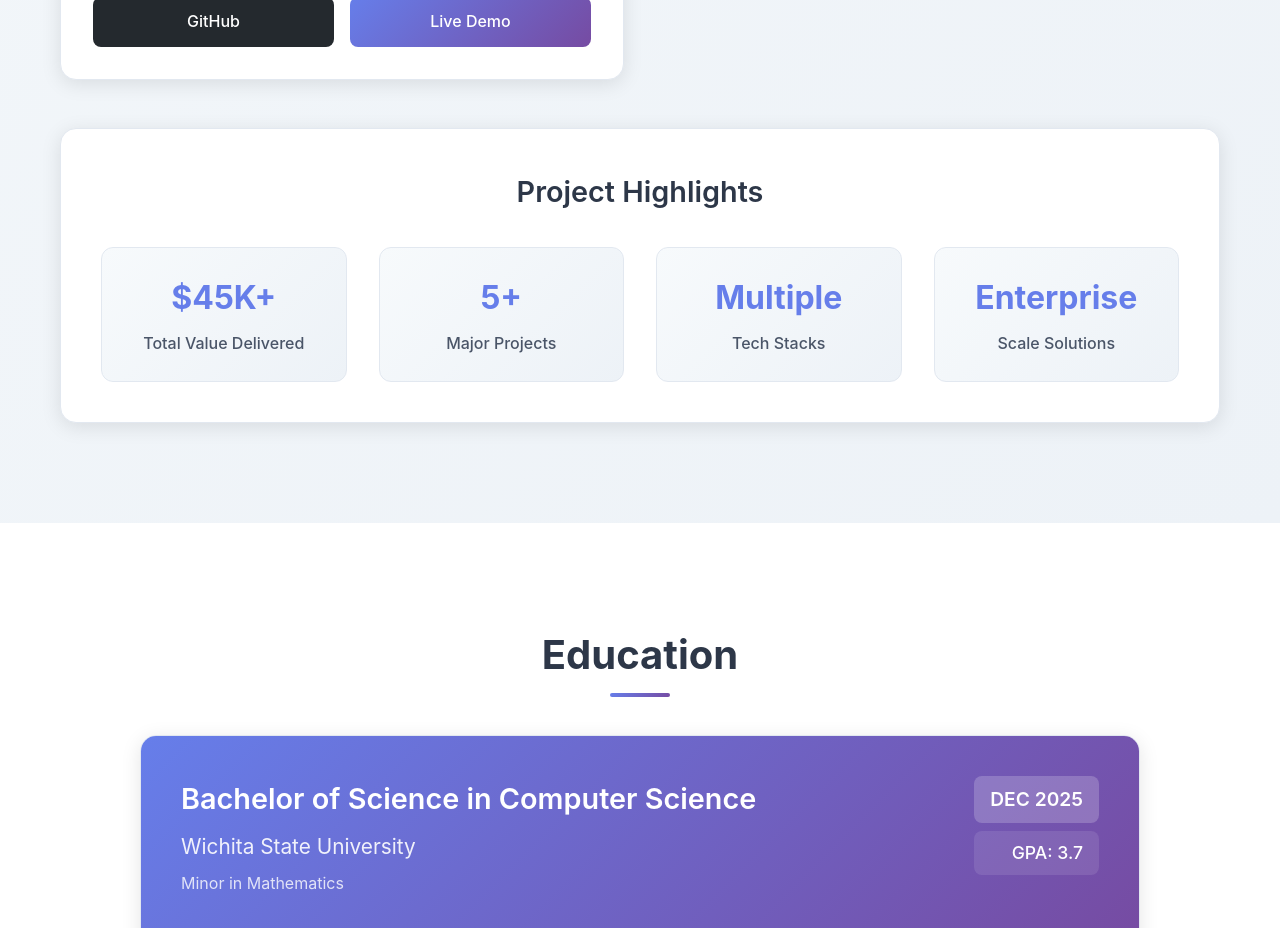
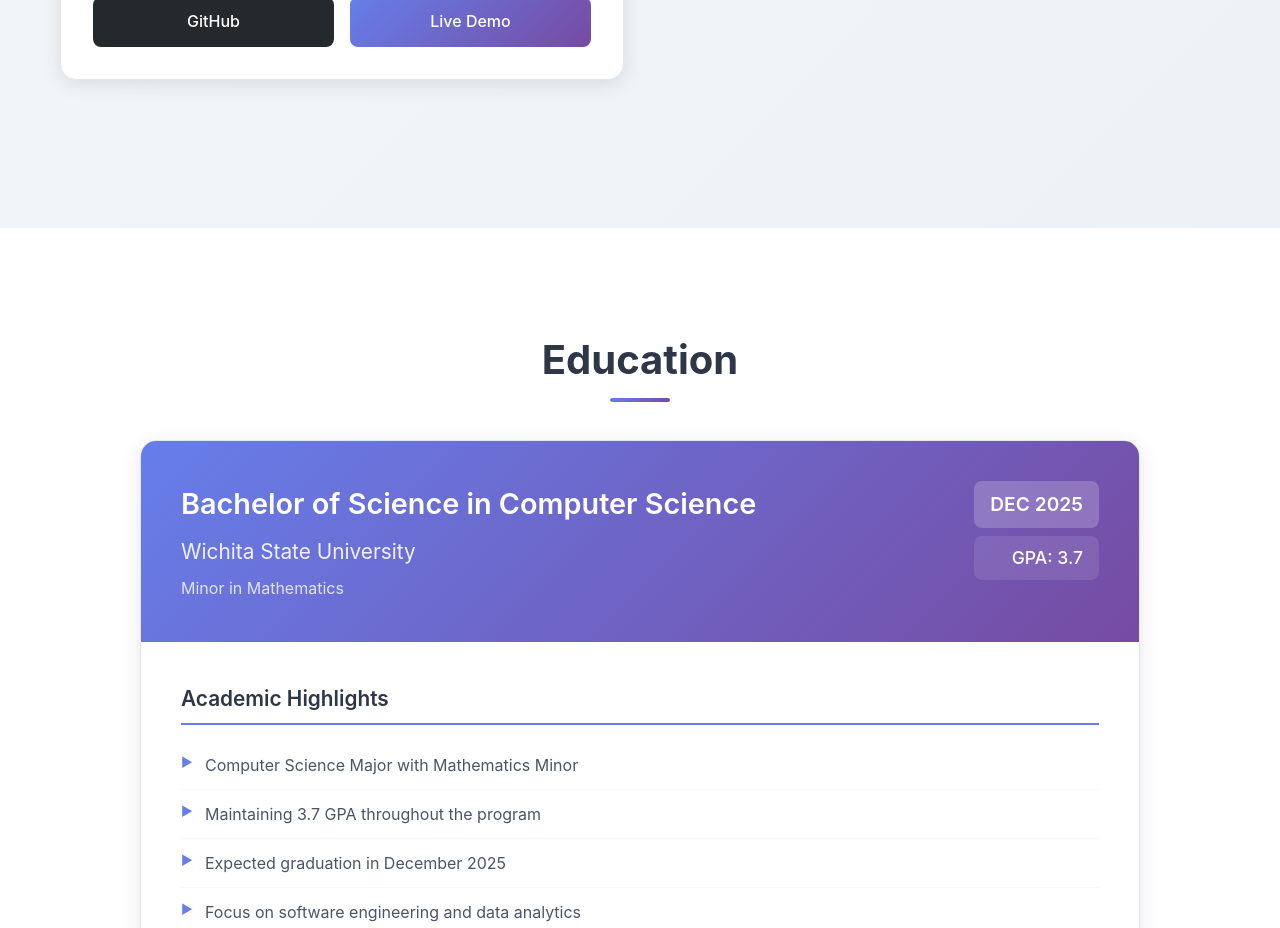
Before and after one commit to phoozies/my-portfolio, a React (Vite) app in the folder my-portfolio/: page / in a window 1280 px wide. Shown: the part 8120-9048 px from the top of the page. Built offline with nearby package versions, Linux system fonts and the light colour scheme.

Commit message:
feat: remove summary section from projects

```diff
--- a/my-portfolio/src/components/Projects.tsx
+++ b/my-portfolio/src/components/Projects.tsx
@@ -178,29 +178,6 @@ const Projects = () => {
           ))}
         </div>
 
-        <div className="projects-summary">
-          <div className="summary-content">
-            <h3>Project Highlights</h3>
-            <div className="highlight-stats">
-              <div className="highlight-item">
-                <h4>$45K+</h4>
-                <p>Total Value Delivered</p>
-              </div>
-              <div className="highlight-item">
-                <h4>5+</h4>
-                <p>Major Projects</p>
-              </div>
-              <div className="highlight-item">
-                <h4>Multiple</h4>
-                <p>Tech Stacks</p>
-              </div>
-              <div className="highlight-item">
-                <h4>Enterprise</h4>
-                <p>Scale Solutions</p>
-              </div>
-            </div>
-          </div>
-        </div>
       </div>
     </section>
   )
```
